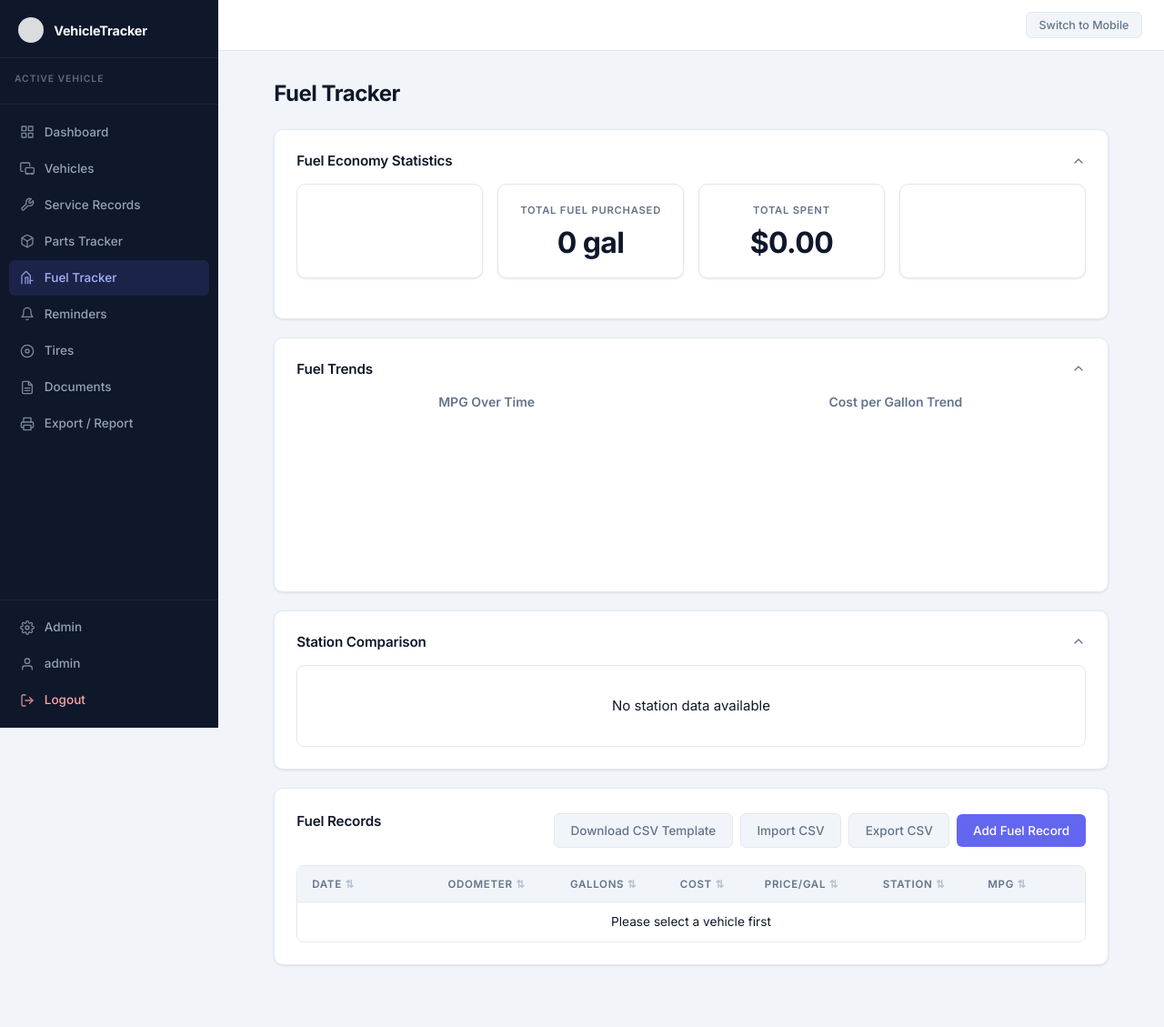
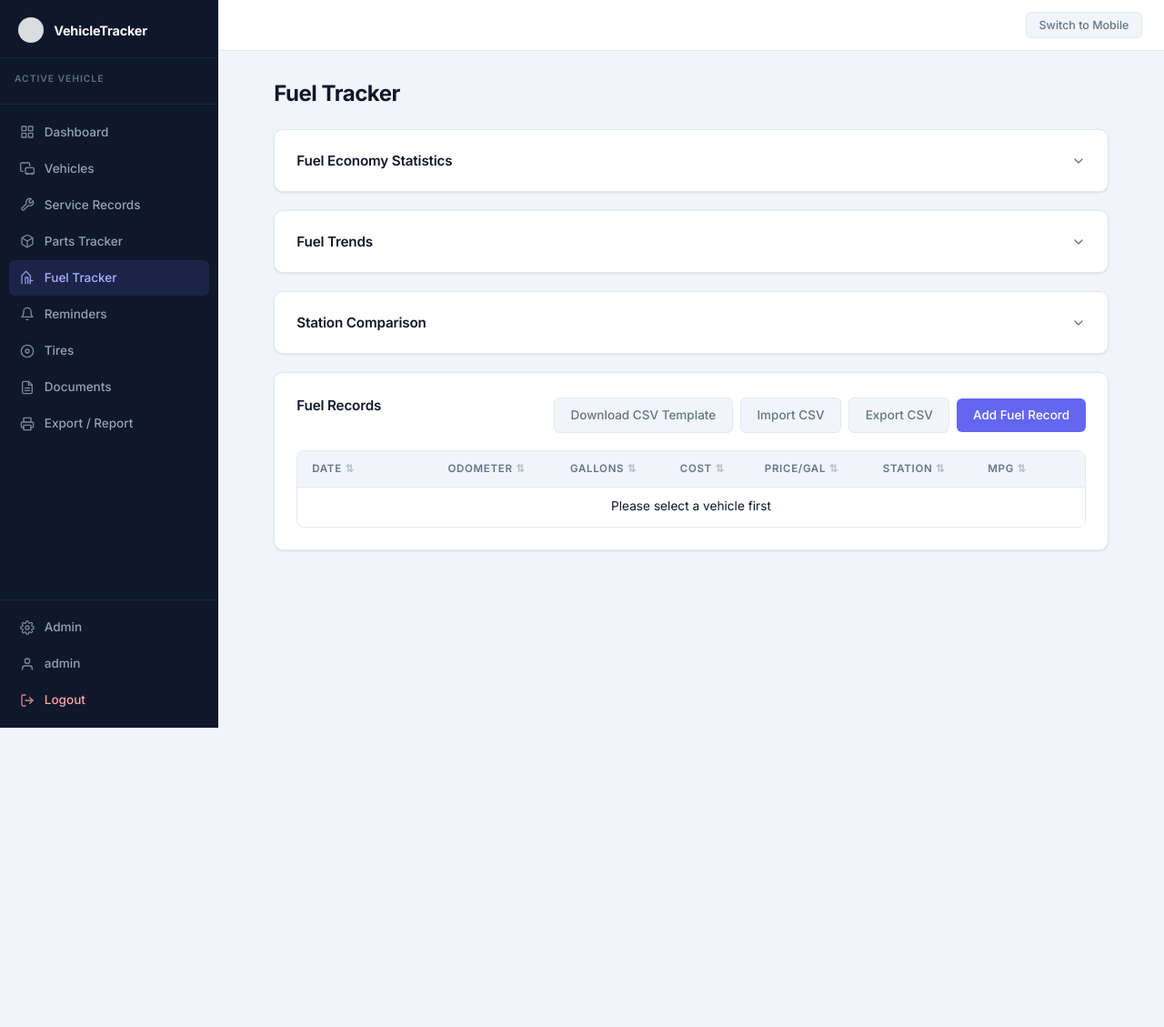
Before and after one commit to alreadyded1/VST, a Flask app: page /fuel in a window 1280 px wide. Shown: the whole page at 91% size. After the commit the page ends 800 px from the top, so only its background shows below. Run offline with Flask 3, Linux system fonts and the light colour scheme; a user stored in the database is signed in; data that the repository does not hold is empty; a map, chart or similar area stays blank.

Commit message:
Optimize mobile view: larger text, collapsed panels, fix overflow
- Increase base font size to 16px in mobile view; bump card labels,
  values, table text, and button sizes for readability
- Default fuel tracker collapsible sections (Statistics, Trends,
  Stations) to collapsed; expand state persists via localStorage
- Fix page overflow caused by inline 4-column stats-grid overriding
  mobile CSS — add !important to mobile stats-grid override
- Fix fuel trends grid minmax(400px) → minmax(280px) to stack on
  mobile instead of forcing horizontal scroll
- Add overflow-x: hidden to body and main-wrapper to prevent bleed
- Fix mobile cards: max-width/overflow on card, ellipsis truncation
  on long headers, buttons right-aligned at natural width instead
  of flex:1 stretching to fill card

Co-Authored-By: Claude Sonnet 4.6 <noreply@anthropic.com>

```diff
--- a/static/css/style.css
+++ b/static/css/style.css
@@ -58,6 +58,7 @@ body {
     color: var(--dark-text);
     background-color: var(--bg);
     min-height: 100vh;
+    overflow-x: hidden;
 }
 
 /* ============================================================
@@ -215,6 +216,7 @@ body {
     flex-direction: column;
     min-height: 100vh;
     min-width: 0;
+    overflow-x: hidden;
 }
 
 /* ============================================================
--- a/templates/fuel.html
+++ b/templates/fuel.html
@@ -123,11 +123,11 @@
 </style>
 
 <div class="card">
-    <button class="collapsible-header" onclick="toggleSection('statistics')" aria-expanded="true">
+    <button class="collapsible-header" onclick="toggleSection('statistics')" aria-expanded="false">
         <span>Fuel Economy Statistics</span>
-        <svg class="chevron" id="chevron-statistics" width="16" height="16" viewBox="0 0 24 24" fill="none" stroke="currentColor" stroke-width="2" stroke-linecap="round" stroke-linejoin="round"><polyline points="18 15 12 9 6 15"/></svg>
+        <svg class="chevron collapsed" id="chevron-statistics" width="16" height="16" viewBox="0 0 24 24" fill="none" stroke="currentColor" stroke-width="2" stroke-linecap="round" stroke-linejoin="round"><polyline points="18 15 12 9 6 15"/></svg>
     </button>
-    <div class="collapsible-body" id="section-statistics">
+    <div class="collapsible-body collapsed" id="section-statistics">
         <div class="stats-grid" style="grid-template-columns: repeat(4, 1fr); margin-top: 1rem;">
             <div class="stat-card" style="padding: 3rem 0 1rem 0;">
                 <div id="avgMpgGauge"></div>
@@ -148,12 +148,12 @@
 </div>
 
 <div class="card">
-    <button class="collapsible-header" onclick="toggleSection('trends')" aria-expanded="true">
+    <button class="collapsible-header" onclick="toggleSection('trends')" aria-expanded="false">
         <span>Fuel Trends</span>
-        <svg class="chevron" id="chevron-trends" width="16" height="16" viewBox="0 0 24 24" fill="none" stroke="currentColor" stroke-width="2" stroke-linecap="round" stroke-linejoin="round"><polyline points="18 15 12 9 6 15"/></svg>
+        <svg class="chevron collapsed" id="chevron-trends" width="16" height="16" viewBox="0 0 24 24" fill="none" stroke="currentColor" stroke-width="2" stroke-linecap="round" stroke-linejoin="round"><polyline points="18 15 12 9 6 15"/></svg>
     </button>
-    <div class="collapsible-body" id="section-trends">
-        <div style="display: grid; grid-template-columns: repeat(auto-fit, minmax(400px, 1fr)); gap: 2rem; margin-top: 1rem;">
+    <div class="collapsible-body collapsed" id="section-trends">
+        <div style="display: grid; grid-template-columns: repeat(auto-fit, minmax(280px, 1fr)); gap: 2rem; margin-top: 1rem;">
             <div>
                 <h3 style="text-align: center; margin-bottom: 1rem; font-size: 0.875rem; color: var(--light-text);">MPG Over Time</h3>
                 <canvas id="mpgChart"></canvas>
@@ -167,11 +167,11 @@
 </div>
 
 <div class="card">
-    <button class="collapsible-header" onclick="toggleSection('stations')" aria-expanded="true">
+    <button class="collapsible-header" onclick="toggleSection('stations')" aria-expanded="false">
         <span>Station Comparison</span>
-        <svg class="chevron" id="chevron-stations" width="16" height="16" viewBox="0 0 24 24" fill="none" stroke="currentColor" stroke-width="2" stroke-linecap="round" stroke-linejoin="round"><polyline points="18 15 12 9 6 15"/></svg>
+        <svg class="chevron collapsed" id="chevron-stations" width="16" height="16" viewBox="0 0 24 24" fill="none" stroke="currentColor" stroke-width="2" stroke-linecap="round" stroke-linejoin="round"><polyline points="18 15 12 9 6 15"/></svg>
     </button>
-    <div class="collapsible-body" id="section-stations">
+    <div class="collapsible-body collapsed" id="section-stations">
         <div id="stationComparison" class="table-container" style="margin-top: 1rem;">
             <p class="text-center" style="padding: 2rem;">No station data available</p>
         </div>
@@ -914,20 +914,20 @@ function toggleSection(name) {
     const collapsed = body.classList.toggle('collapsed');
     chevron.classList.toggle('collapsed', collapsed);
     btn.setAttribute('aria-expanded', String(!collapsed));
-    localStorage.setItem(`fuel-section-${name}`, collapsed ? '0' : '1');
+    localStorage.setItem(`fuel-section-${name}`, collapsed ? '0' : '1'); // '1' = open, '0' = collapsed
 }
 
 function initSections() {
     ['statistics', 'trends', 'stations'].forEach(name => {
         const saved = localStorage.getItem(`fuel-section-${name}`);
-        // Default open (null = never set). Collapse only if explicitly saved as '0'.
-        if (saved === '0') {
+        // HTML defaults to collapsed. Open only if explicitly saved as '1'.
+        if (saved === '1') {
             const body = document.getElementById(`section-${name}`);
             const chevron = document.getElementById(`chevron-${name}`);
             const btn = chevron.closest('.collapsible-header');
-            body.classList.add('collapsed');
-            chevron.classList.add('collapsed');
-            btn.setAttribute('aria-expanded', 'false');
+            body.classList.remove('collapsed');
+            chevron.classList.remove('collapsed');
+            btn.setAttribute('aria-expanded', 'true');
         }
     });
 }
```
Also changed, not shown: other parts of static/css/style.css (+56 -5 lines).
